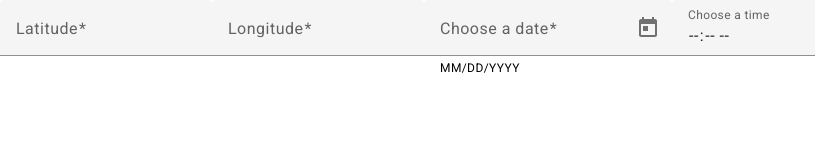
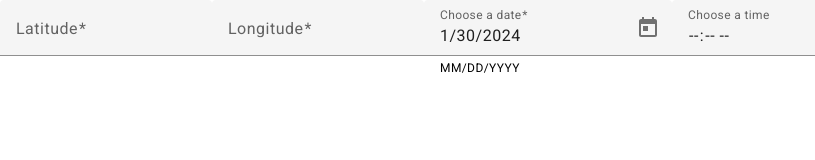
Before and after one commit to Luk33374/universe-app, an Angular app: page / in a window 1280 px wide. Shown: the top 160 px of the page, without its empty margins (0-815 px from the left). Built offline with nearby package versions, Linux system fonts and the light colour scheme.

Commit message:
Connect date to model

```diff
--- a/src/app/form-component/form-component.component.html
+++ b/src/app/form-component/form-component.component.html
@@ -18,7 +18,7 @@
   </mat-form-field>
   <mat-form-field>
     <mat-label>Choose a date</mat-label>
-    <input required matInput [matDatepicker]="picker">
+    <input required matInput [matDatepicker]="picker" [(ngModel)]="date">
     <mat-hint>MM/DD/YYYY</mat-hint>
     <mat-datepicker-toggle matIconSuffix [for]="picker"></mat-datepicker-toggle>
     <mat-datepicker #picker></mat-datepicker>
--- a/src/app/form-component/form-component.component.ts
+++ b/src/app/form-component/form-component.component.ts
@@ -1,5 +1,5 @@
 import { Component } from '@angular/core';
-import { FormsModule } from '@angular/forms';
+import { FormControl, FormsModule, Validators } from '@angular/forms';
 import { MatButtonModule } from '@angular/material/button';
 import { MatNativeDateModule } from '@angular/material/core';
 import { MatDatepickerModule } from '@angular/material/datepicker';
@@ -26,6 +26,7 @@ export class FormComponent {
   protected latitude = '';
   protected longitude = '';
   protected time = '';
+  protected date = new Date();
   protected latitudeRegex = /[NSns][0-9]{1,2}[.][0-9]{6}/g;
   protected longitudeRegex = /[EWew][0-9]{1,2,3}[.][0-9]{6}/g;
 }
```
